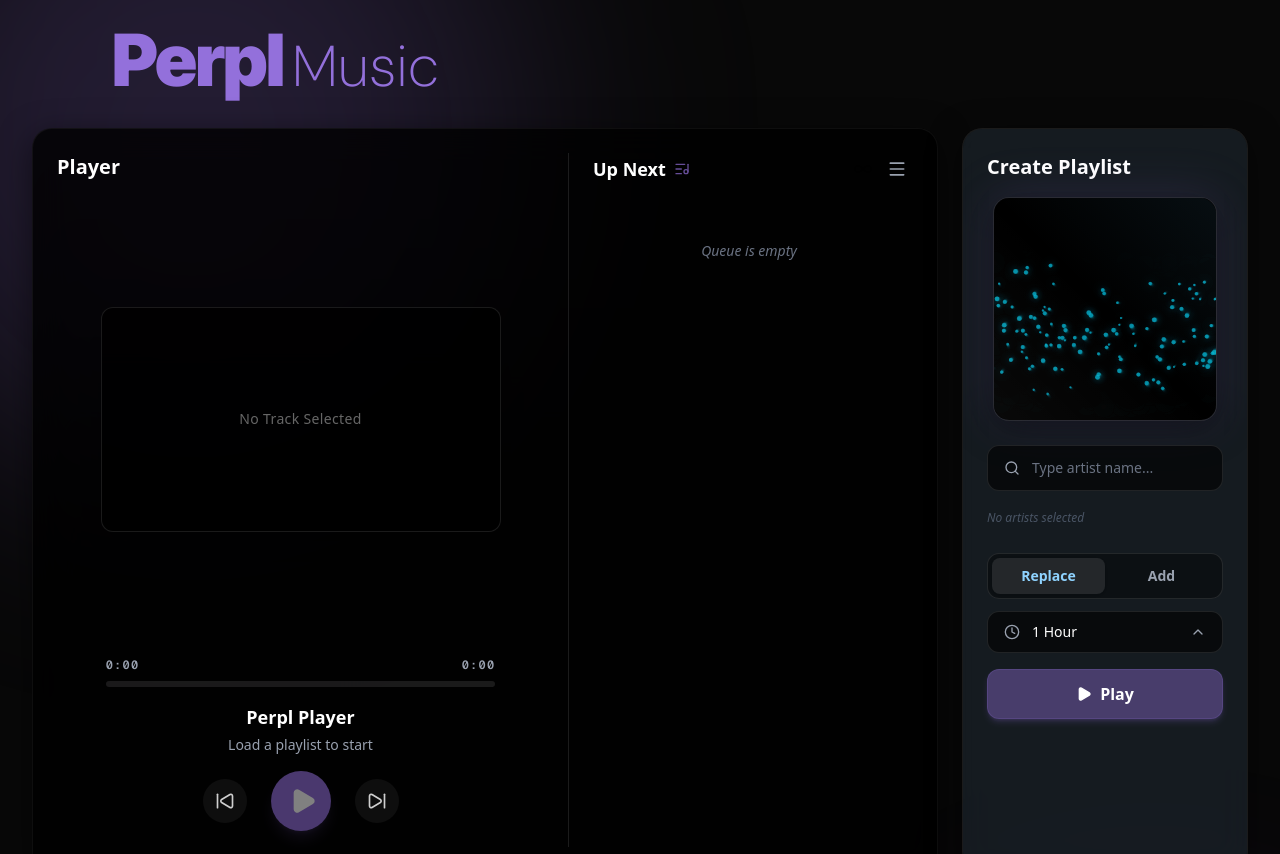
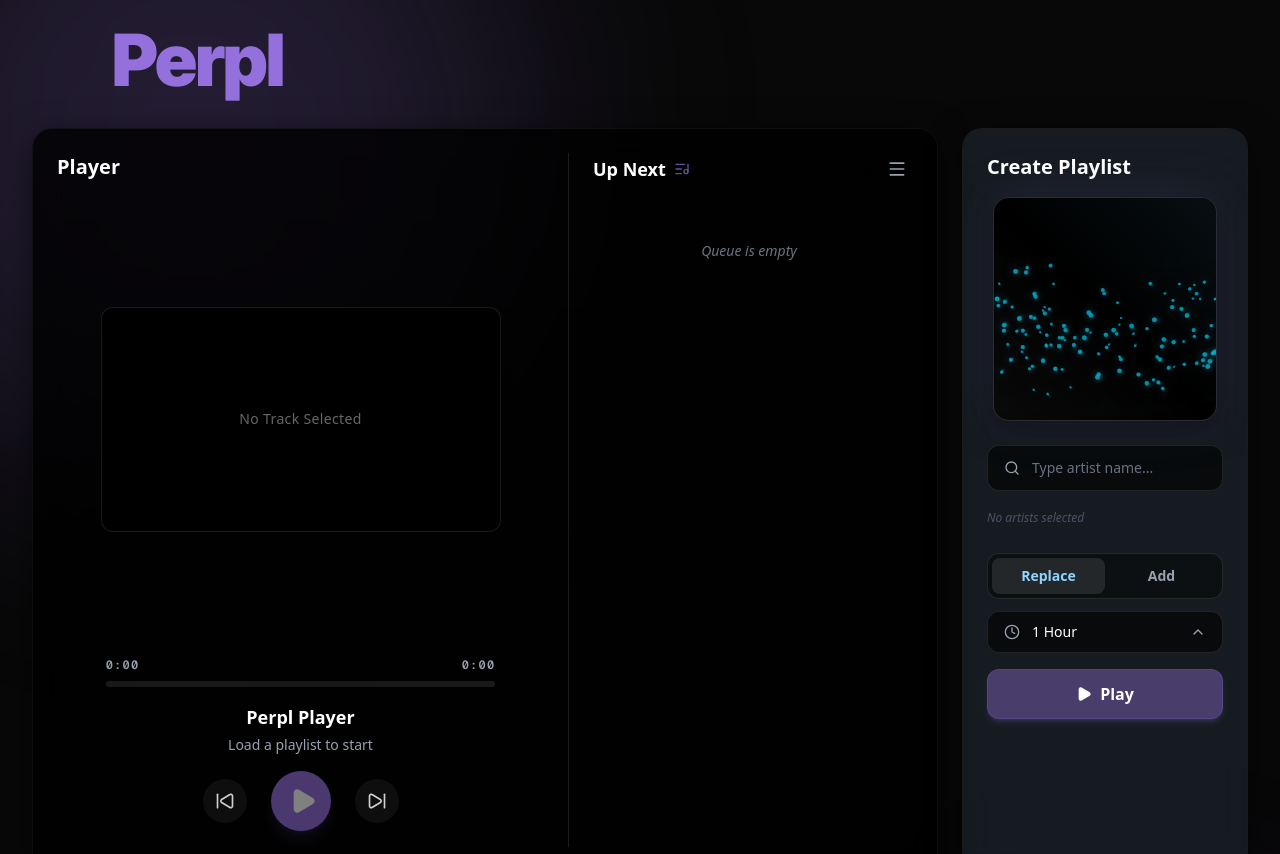
Before and after one commit to Ichi5102/perpl, a Next.js app: page / in a window 1280 px wide. Shown: the top 854 px of the page. Built offline with nearby package versions, Linux system fonts and the light colour scheme.

Commit message:
style: remove DM Sans font as Music text was removed

```diff
--- a/src/app/page.tsx
+++ b/src/app/page.tsx
@@ -17,7 +17,6 @@
       <header className="w-full relative z-10 flex justify-start items-end pb-4 pt-6 pl-6 md:pl-28 pr-4 md:pr-8">
         <h1 className="text-4xl md:text-7xl tracking-tight text-[#9370db] leading-none flex items-end gap-2" style={{ fontFamily: "var(--font-logo), sans-serif" }}>
           <span className="font-black">Perpl</span>
-          <span className="font-extralight text-[0.8em] tracking-normal mb-1 md:mb-0 opacity-100" style={{ fontFamily: "var(--font-logo-sub), sans-serif" }}>Music</span>
         </h1>
       </header>
 
```
